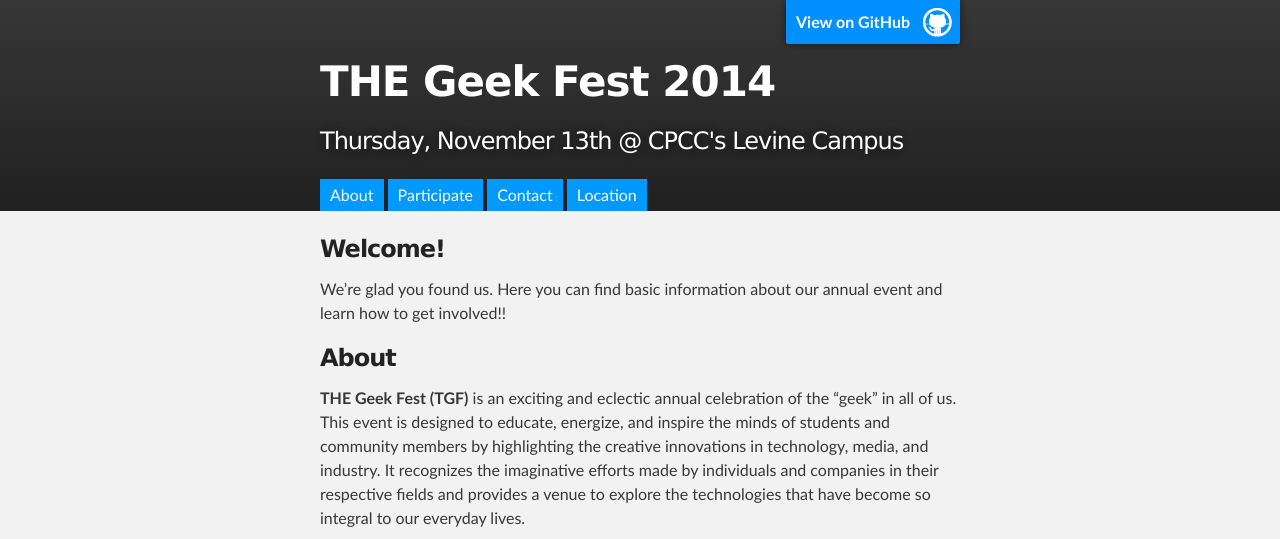
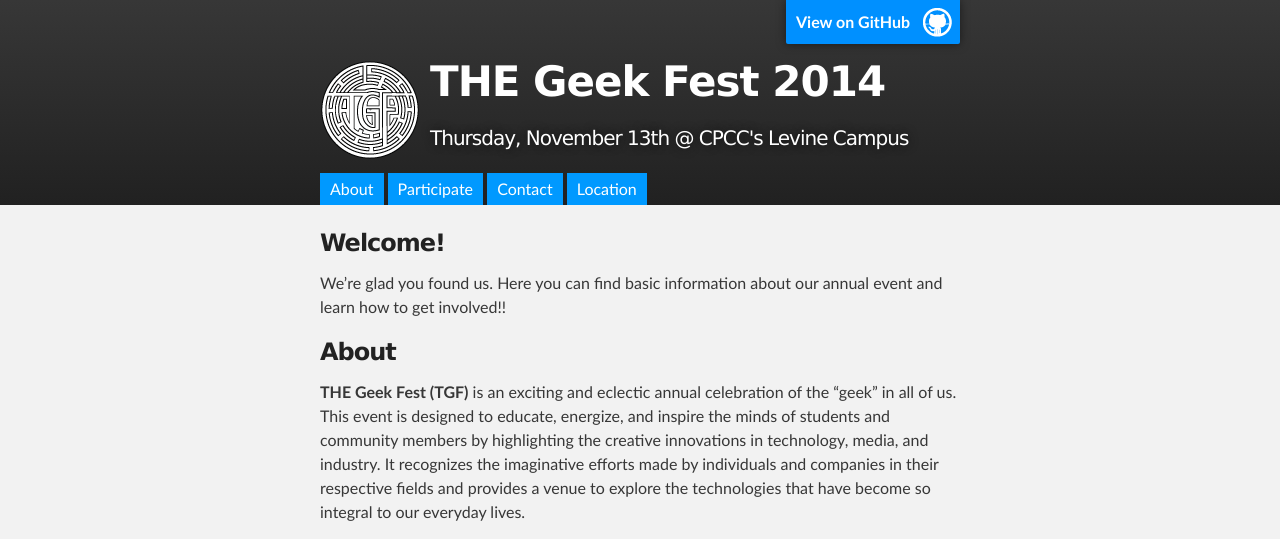
Before and after one commit to bkeyvani/thegeekfest.github.io, a Jekyll site: the page built from index.html, in a window 1280 px wide. Shown: the top 539 px of the page. Built offline with Jekyll 4.4.1, drawn with Linux system fonts in a browser that asks for light colours; nearby versions of some CDN libraries; grey boxes are pictures that could not be loaded.

Commit message:
add responsive logo to site header

```diff
--- a/_includes/header.html
+++ b/_includes/header.html
@@ -2,8 +2,10 @@
 <div id="header_wrap" class="outer">
   <header class="inner">
     <a id="forkme_banner" href="https://github.com/thegeekfest">View on GitHub</a>
+    <a href="/"><img id="logo" src="{{ site.baseurl }}/assets/images/logo-100.png" alt="THE Geek Fest Logo"></a>
     <h1 id="project_title"><a href="/">{{ site.title }}</a></h1>
     <h2 id="project_tagline">{{site.event_date}} @ {{ site.event_location }}</h2>
+    <div class="clear"></div>
     {% if page.navigation %}
       <nav class="page-navigation">
         <ul>
--- a/assets/stylesheets/stylesheet.css
+++ b/assets/stylesheets/stylesheet.css
@@ -258,6 +258,20 @@ form {
 THE Geek Fest Custom Styles
 *******************************************************************************/
 
+#logo {
+  border: 0 none;
+  box-shadow: none;
+  -webkit-box-shadow: none;
+  -moz-box-shadow: none;
+  -o-box-shadow: none;
+  -ms-box-shadow: none;
+  float: left;
+  margin: 10px 10px 10px 0;
+  max-width: 100px;
+  padding: 0;
+  width: 100px;
+}
+
 .inner #project_title a {
   color: #fff;
   text-decoration: none;
@@ -453,7 +467,7 @@ Full-Width Styles
 
 #project_tagline {
   color: #fff;
-  font-size: 24px;
+  font-size: 20px;
   font-weight: 300;
   background: none;
   text-shadow: #111 0px 0px 10px;
@@ -524,6 +538,12 @@ Small Device Styles
     font-size:14px;
   }
 
+  #logo {
+    margin: 0 10px 10px 0;
+    max-width: 100px;
+    width: 75px;
+  }
+
   #downloads {
     display: none;
   }
@@ -534,7 +554,7 @@ Small Device Styles
   }
 
   #project_title {
-  font-size: 30px;
+  font-size: 20px;
   }
 
 #project_tagline {
```
Also changed, not shown: assets/images/logo-100.png (added).
